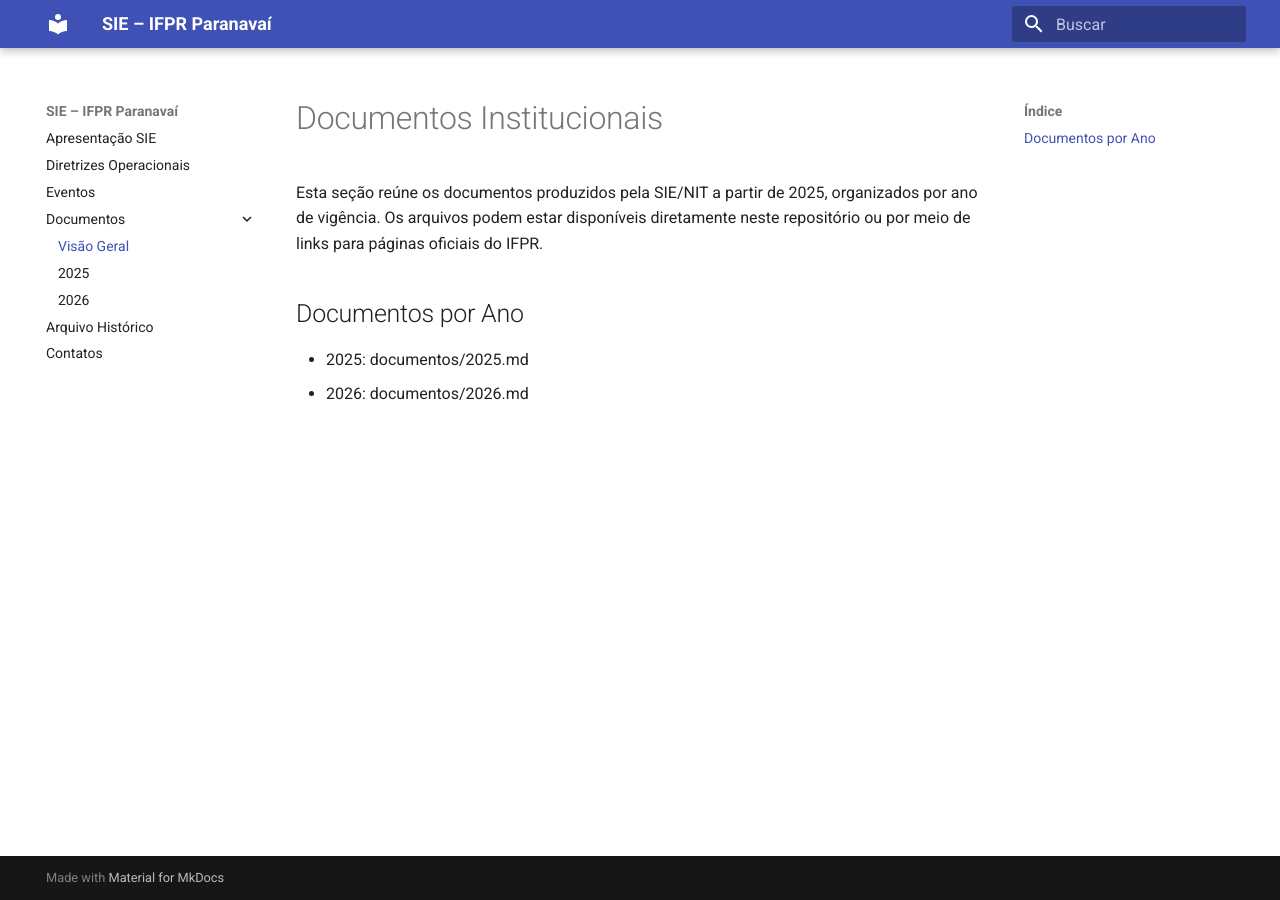
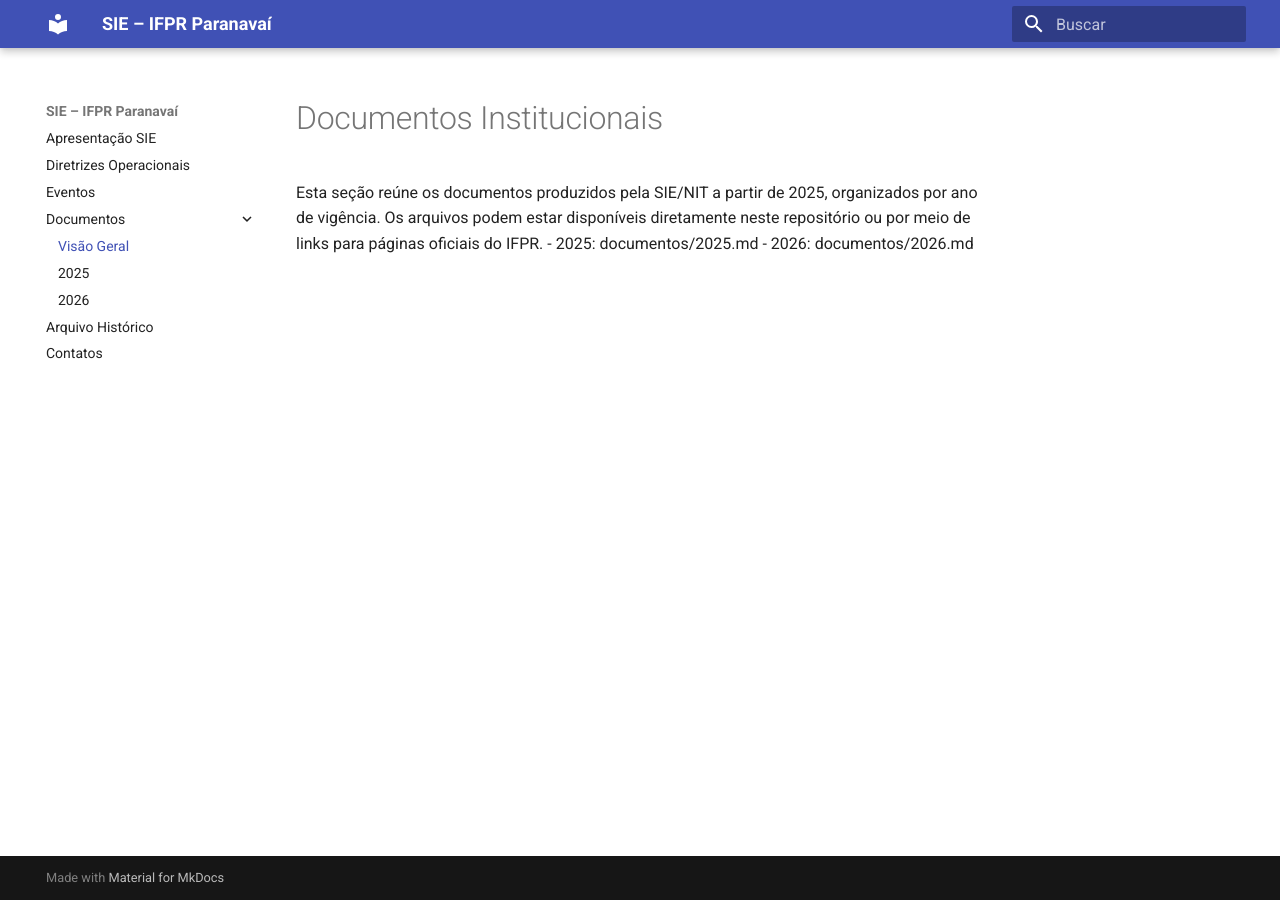
Before and after one commit to ifpr-sie-paranavai/dossie, an MkDocs documentation site: the page built from docs/documentos.md, in a window 1280 px wide. Built offline with MkDocs 1.6.1 and Material for MkDocs 9.7.7, drawn with Linux system fonts in a browser that asks for light colours.

Commit message:
Update documentos.md

```diff
--- a/docs/documentos.md
+++ b/docs/documentos.md
@@ -1,8 +1,5 @@
 # Documentos Institucionais
 
 Esta seção reúne os documentos produzidos pela SIE/NIT a partir de 2025, organizados por ano de vigência. Os arquivos podem estar disponíveis diretamente neste repositório ou por meio de links para páginas oficiais do IFPR.
-
-## Documentos por Ano
-
   - 2025: documentos/2025.md
   - 2026: documentos/2026.md
```
